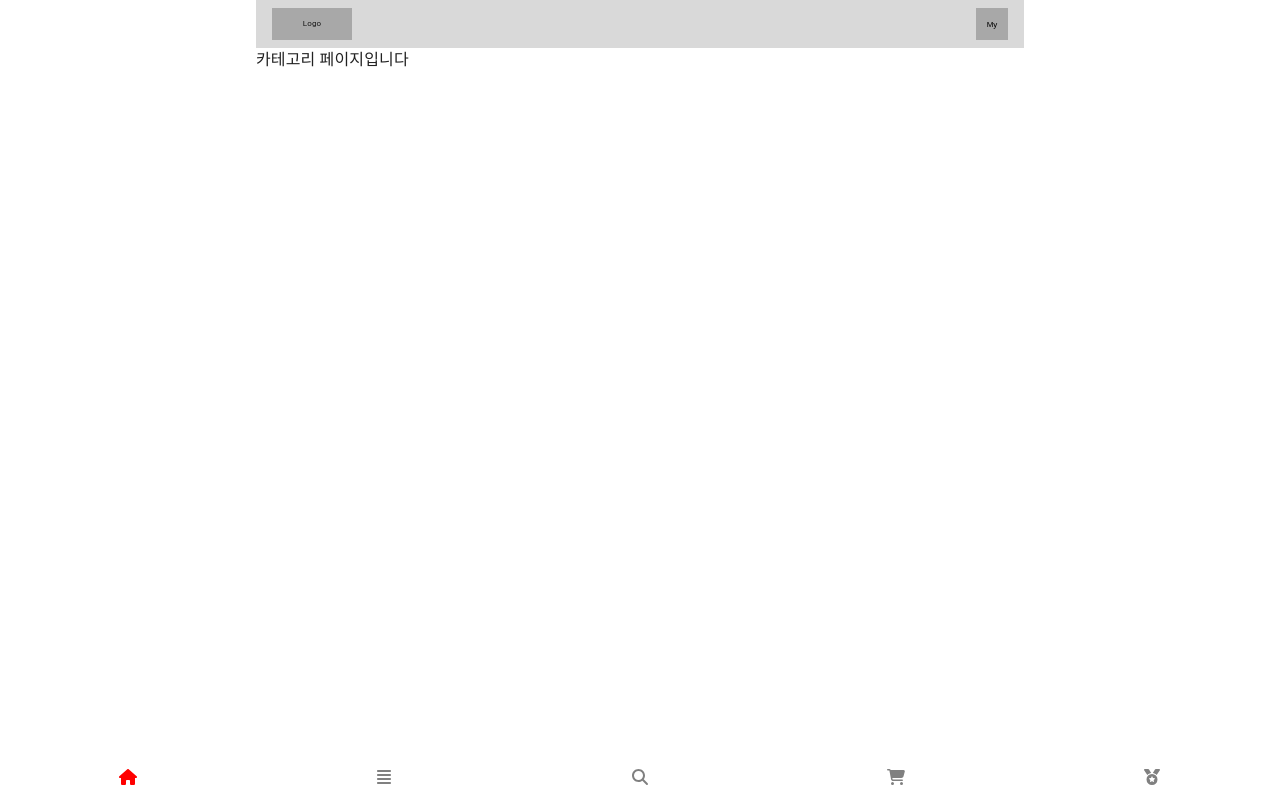
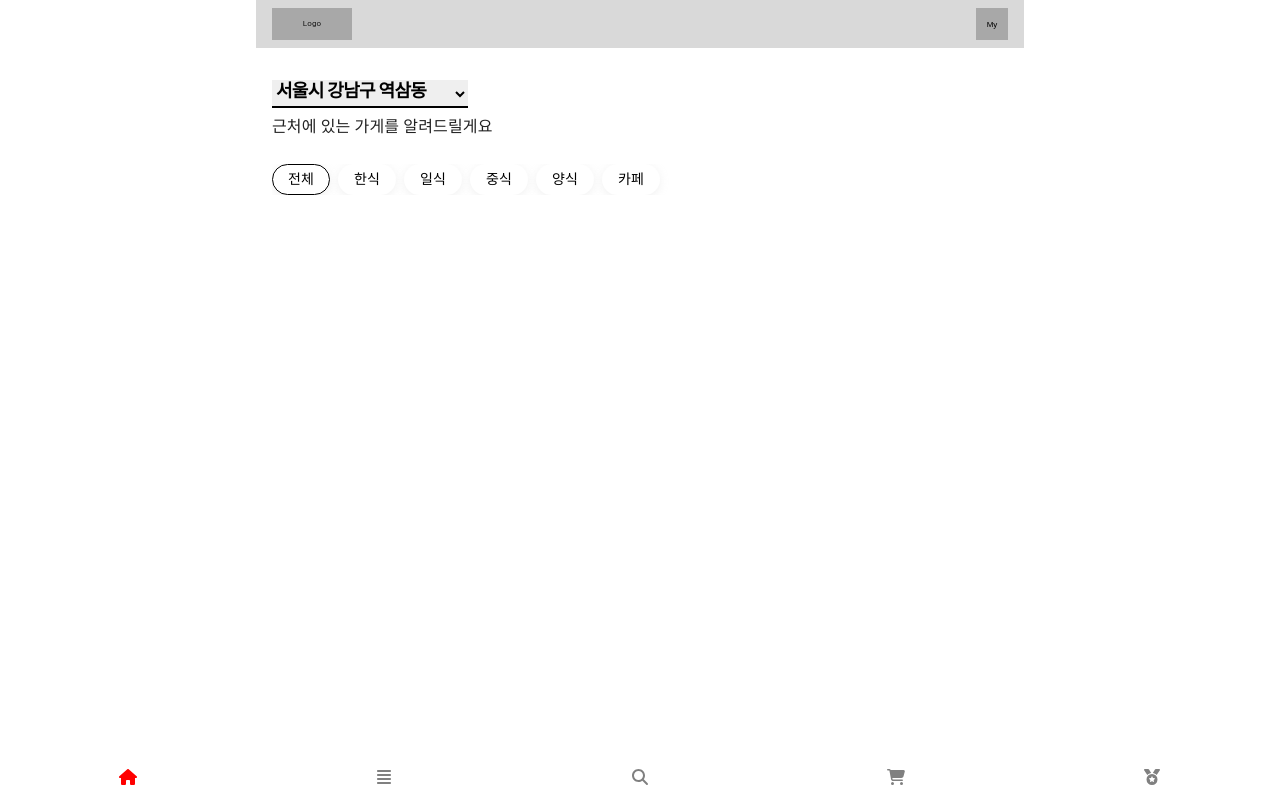
Before and after one commit to dlantjdgkgk/SmallGift, a React (Create React App) app: page /category in a window 1280 px wide. Built offline with nearby package versions, Linux system fonts and the light colour scheme.

Commit message:
feat : 카테고리 페이지 디자인

```diff
--- a/src/pages/Category.tsx
+++ b/src/pages/Category.tsx
@@ -1,7 +1,7 @@
-import BottomNav from "components/BottomNav/BottomNav";
+import CategoryPageSection from "components/CategoryPageSection/CategoryPageSection";
 
 const Category = () => {
-  return <div>카테고리 페이지입니다</div>;
+  return <CategoryPageSection />;
 };
 
 export default Category;
```
